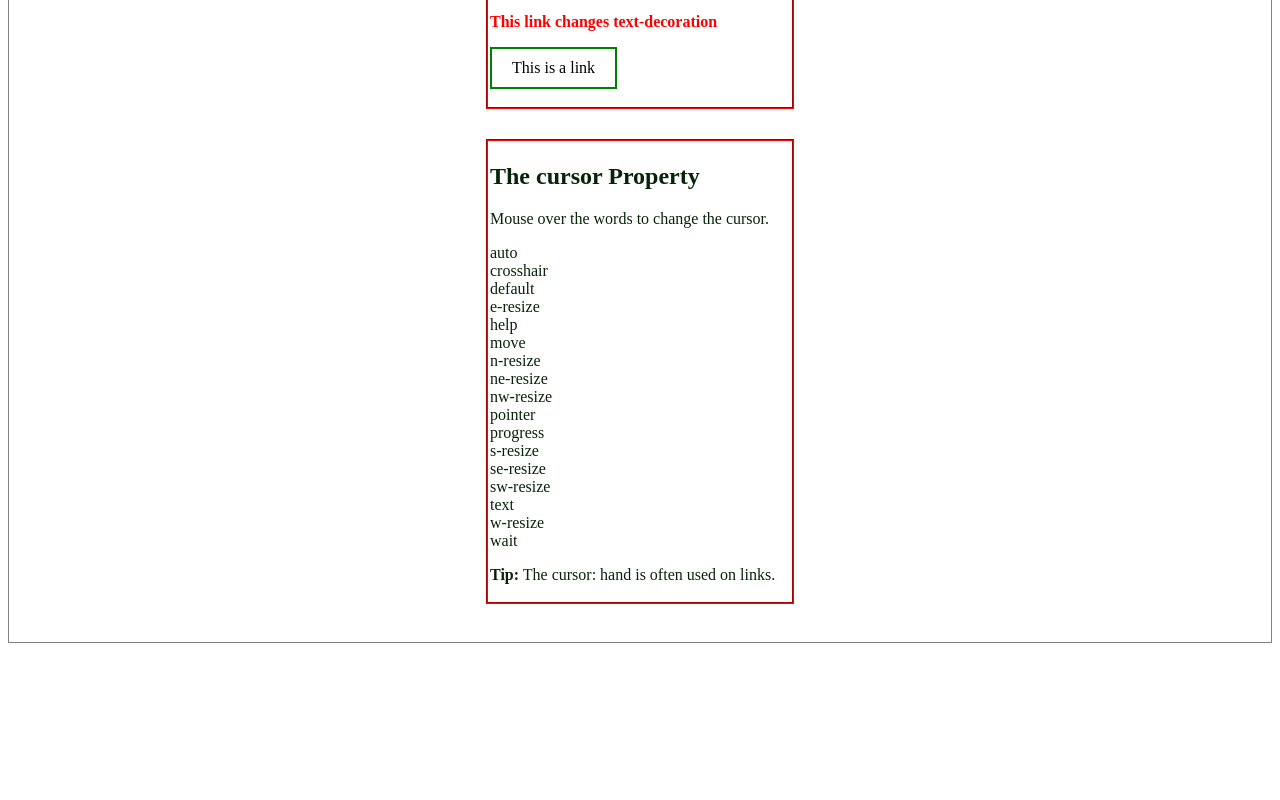
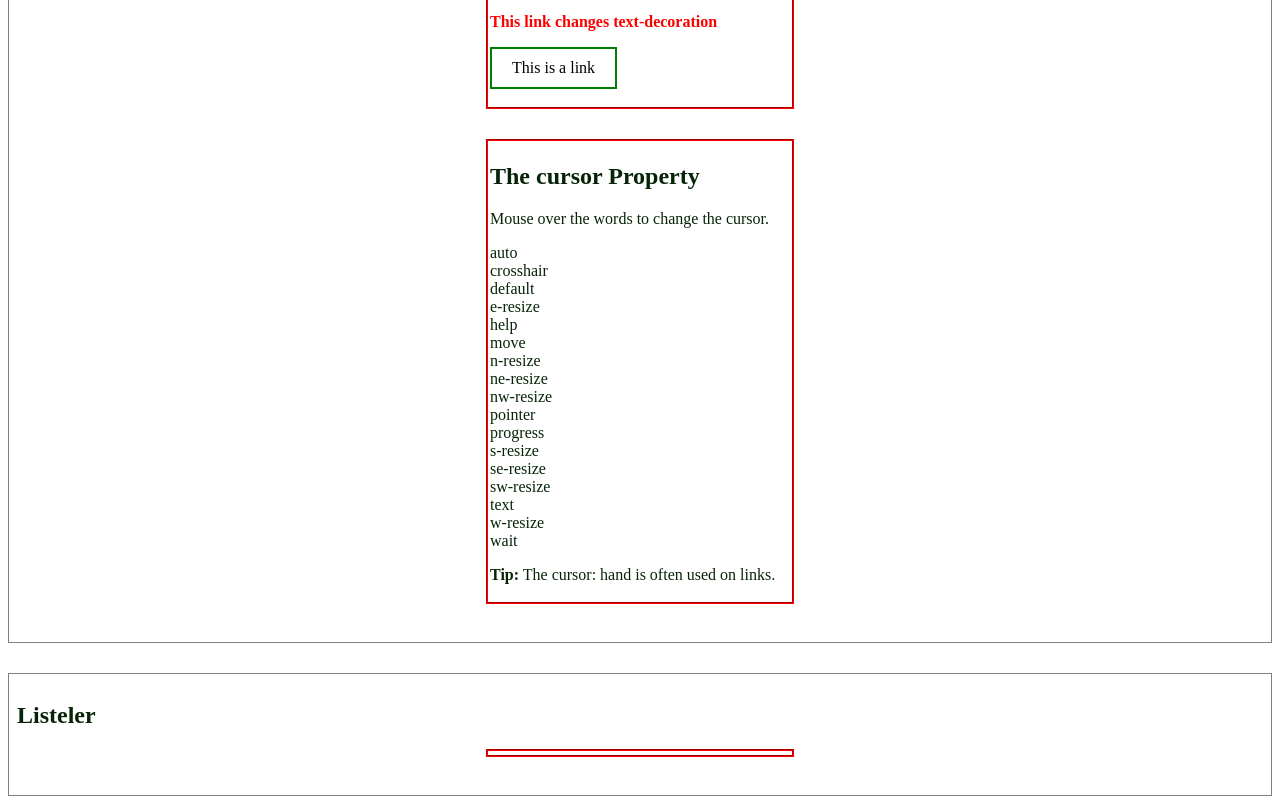
Before and after one commit to emreumurbilir/project4_css, a plain HTML site: page w3schools/css_lessons/textformat.html in a window 1280 px wide. Shown: the part 5236-6036 px from the top of the page. Before the commit the page ends 5909 px from the top, so only its background shows below. Drawn offline with Linux system fonts and the light colour scheme.

Commit message:
text_format

```diff
--- a/w3schools/css_lessons/textformat.html
+++ b/w3schools/css_lessons/textformat.html
@@ -316,5 +316,11 @@
         <p><strong>Tip:</strong> The cursor: hand is often used on links.</p>
       </div>
     </div>
+    <div class="main">
+      <h2>Listeler</h2>
+      <div class="box1">
+
+      </div>
+    </div>
 </body>
 </html>
```
